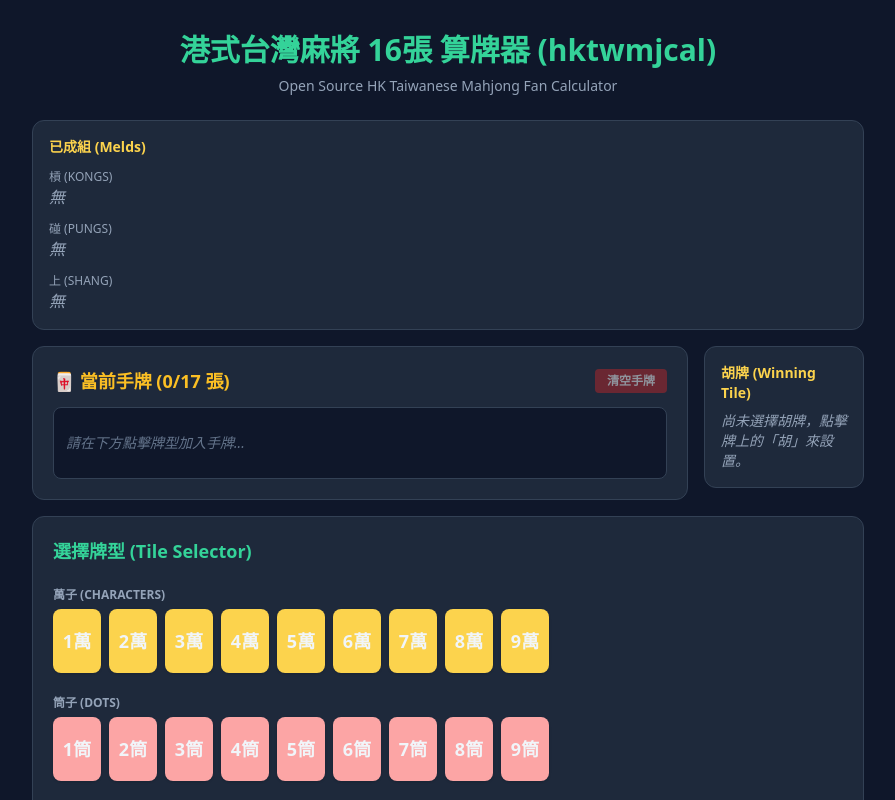
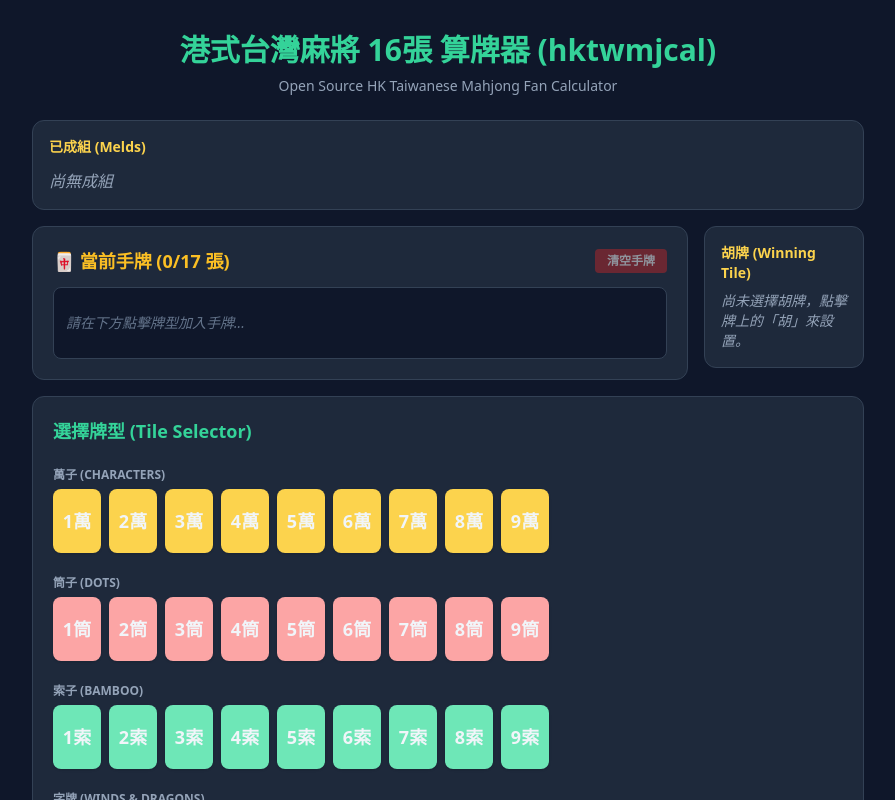
Before and after one commit to andycylam/hktwmjcal, a React (Vite) app: page / in a window 1280 px wide. Shown: the top 800 px of the page, without its empty margins (192-1087 px from the left). Built offline with nearby package versions, Linux system fonts and the light colour scheme.

Commit message:
Move tiles into melds; meld cancel; modal errors; UI tweaks

```diff
--- a/src/App.tsx
+++ b/src/App.tsx
@@ -5,7 +5,8 @@ import { HandRack } from './components/HandRack';
 import { ResultCard } from './components/ResultCard';
 import { calculateHandFan } from './engine/validator';
 import { HuArea } from './components/HuArea';
-import { MeldArea } from './components/MeldArea';
+import MeldArea from './components/MeldArea';
+import ErrorDialog from './components/ErrorDialog';
 
 const MAX_TILES_PER_TYPE = 4;
 
@@ -130,17 +131,12 @@ export default function App() {
         <p className="text-slate-400 text-sm">Open Source HK Taiwanese Mahjong Fan Calculator</p>
       </header>
 
-      {/* Error / feedback banner */}
-      {errorMessage && (
-        <div className="bg-red-900/30 border border-red-500/50 text-red-300 px-4 py-2 rounded-lg text-sm text-center animate-fadeIn">
-          {errorMessage}
-        </div>
-      )}
+      <ErrorDialog message={errorMessage} onClose={() => setErrorMessage(null)} />
 
       <div className="space-y-4">
         {/* Row 1: Melds */}
         <div>
-          <MeldArea declaredKongs={declaredKongs} declaredPungs={declaredPungs} declaredShangs={declaredShangs} hand={hand} />
+          <MeldArea meldMap={meldMap} onToggleMeld={(k: string) => createOrToggleMeld(k, meldMap[k].kind)} />
         </div>
 
         {/* Row 2: Current hand (left) and Hu tile (right) */}
--- /dev/null
+++ b/src/components/ErrorDialog.tsx
@@ -0,0 +1,24 @@
+import React from 'react';
+
+interface Props {
+  message?: string | null;
+  onClose: () => void;
+}
+
+export const ErrorDialog: React.FC<Props> = ({ message, onClose }) => {
+  if (!message) return null;
+  return (
+    <div className="fixed inset-0 z-50 flex items-center justify-center">
+      <div className="absolute inset-0 bg-black/50" onClick={onClose} />
+      <div className="bg-slate-800 border border-slate-700 rounded-lg p-4 z-10 w-80">
+        <h4 className="text-sm font-bold text-red-400">警告</h4>
+        <p className="text-sm text-slate-200 mt-2">{message}</p>
+        <div className="flex justify-end mt-4">
+          <button onClick={onClose} className="px-3 py-1 bg-emerald-500 text-slate-900 rounded">關閉</button>
+        </div>
+      </div>
+    </div>
+  );
+};
+
+export default ErrorDialog;
--- a/src/components/HandRack.tsx
+++ b/src/components/HandRack.tsx
@@ -51,11 +51,11 @@ export const HandRack: React.FC<Props> = ({ hand, onRemoveTile, onSetHu, huTileI
             const key = `${t.suit}_${t.value}`;
             const isDeclaredKong = (declaredKongs || []).includes(key);
             return (
-              <div key={t.id} className="relative">
+              <div className="relative p-1">
                   <button
                     onClick={() => onRemoveTile(t.id)}
                     className={`
-                    relative w-11 h-15 ${colors.base} ${colors.border} border-2 rounded-md
+                      relative w-14 h-18 ${colors.base} ${colors.border} border-2 rounded-md
                       flex items-center justify-center font-bold text-slate-900 shadow
                       hover:brightness-95 active:scale-95 transition
                       ${isHu ? 'ring-2 ring-amber-400' : ''}
@@ -65,7 +65,7 @@ export const HandRack: React.FC<Props> = ({ hand, onRemoveTile, onSetHu, huTileI
                     {t.label}
                   </button>
 
-                <div className="absolute -top-2 -left-2 flex gap-1">
+                  <div className="absolute -top-3 -left-1 flex gap-1">
                     <button
                       onClick={() => onSetHu(t.id)}
                       className={`w-6 h-6 rounded-full text-xs font-bold flex items-center justify-center bg-amber-500 text-slate-900 shadow transition hover:scale-105 active:scale-95`}
--- a/src/components/MeldArea.tsx
+++ b/src/components/MeldArea.tsx
@@ -1,28 +1,23 @@
 import React from 'react';
 import { Tile } from '../types/mahjong';
 
-interface Props {
-  declaredKongs: string[];
-  declaredPungs: string[];
-  declaredShangs: string[];
-  hand: Tile[];
+interface MeldEntry {
+  kind: 'kong' | 'pung' | 'shang';
+  tiles: Tile[];
 }
 
-export const MeldArea: React.FC<Props> = ({ declaredKongs, declaredPungs, declaredShangs, hand }) => {
-  function renderSet(keys: string[], label: string) {
-    if (keys.length === 0) return <div className="text-slate-400 italic">無</div>;
+interface Props {
+  meldMap: Record<string, MeldEntry>;
+  onToggleMeld: (key: string) => void;
+}
+
+export const MeldArea: React.FC<Props> = ({ meldMap, onToggleMeld }) => {
+  const keys = Object.keys(meldMap);
+  if (keys.length === 0) {
     return (
-      <div className="flex flex-col gap-2">
-        {keys.map(k => {
-          const [suit, val] = k.split('_');
-          const tile = hand.find(t => `${t.suit}_${t.value}` === k) || { label: `${val}${suit}` } as Tile;
-          return (
-            <div key={k} className="flex items-center gap-2">
-              <div className="w-10 h-14 rounded-lg bg-slate-700 border border-slate-600 flex items-center justify-center text-sm font-bold">{tile?.label ?? `${val}${suit}`}</div>
-              <div className="text-sm text-slate-300">{label}</div>
-            </div>
-          );
-        })}
+      <div className="bg-slate-800 border border-slate-700 rounded-xl p-4 space-y-3">
+        <h3 className="text-sm font-semibold text-amber-300">已成組 (Melds)</h3>
+        <div className="text-slate-400 italic">尚無成組</div>
       </div>
     );
   }
@@ -30,19 +25,28 @@ export const MeldArea: React.FC<Props> = ({ declaredKongs, declaredPungs, declar
   return (
     <div className="bg-slate-800 border border-slate-700 rounded-xl p-4 space-y-3">
       <h3 className="text-sm font-semibold text-amber-300">已成組 (Melds)</h3>
-      <div className="grid grid-cols-1 gap-3">
-        <div>
-          <div className="text-xs text-slate-400 uppercase">槓 (Kongs)</div>
-          {renderSet(declaredKongs, '槓')}
-        </div>
-        <div>
-          <div className="text-xs text-slate-400 uppercase">碰 (Pungs)</div>
-          {renderSet(declaredPungs, '碰')}
-        </div>
-        <div>
-          <div className="text-xs text-slate-400 uppercase">上 (Shang)</div>
-          {renderSet(declaredShangs, '上')}
-        </div>
+      <div className="flex flex-col gap-3">
+        {keys.map(k => {
+          const m = meldMap[k];
+          return (
+            <div key={k} className="flex items-center gap-3">
+              <div className="flex gap-2">
+                {m.tiles.map(t => (
+                  <div key={t.id} className="w-10 h-14 rounded-lg bg-slate-700 border border-slate-600 flex items-center justify-center text-sm font-bold">
+                    {t.label}
+                  </div>
+                ))}
+              </div>
+              <div className="text-sm text-slate-300">{m.kind}</div>
+              <button
+                onClick={() => onToggleMeld(k)}
+                className="ml-auto px-3 py-1 bg-red-600 text-white rounded hover:bg-red-500"
+              >
+                取消
+              </button>
+            </div>
+          );
+        })}
       </div>
     </div>
   );
```
Also changed, not shown: 2 other files (tests, documents, lock files or other folders). Lines whose indentation alone changed are shown as unchanged.
